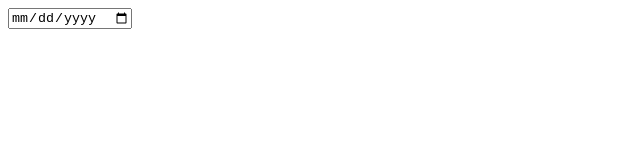
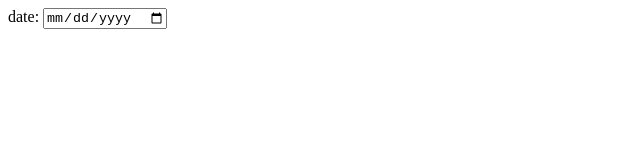
Before and after one commit to biboiv/first, a plain HTML site: page 1/test.html in a window 1280 px wide. Shown: the full height of the page, 0-640 px from the left. Drawn offline with Linux system fonts and the light colour scheme.

Commit message:
changed 2 files

```diff
--- a/1/test.html
+++ b/1/test.html
@@ -5,6 +5,7 @@
     <title>HTML Inputs Test</title>
 </head>
 <body>
+date:
 <input type="date">
 </body>
 </html>
```
Also changed, not shown: 1/index.html (+1 -0 lines).
